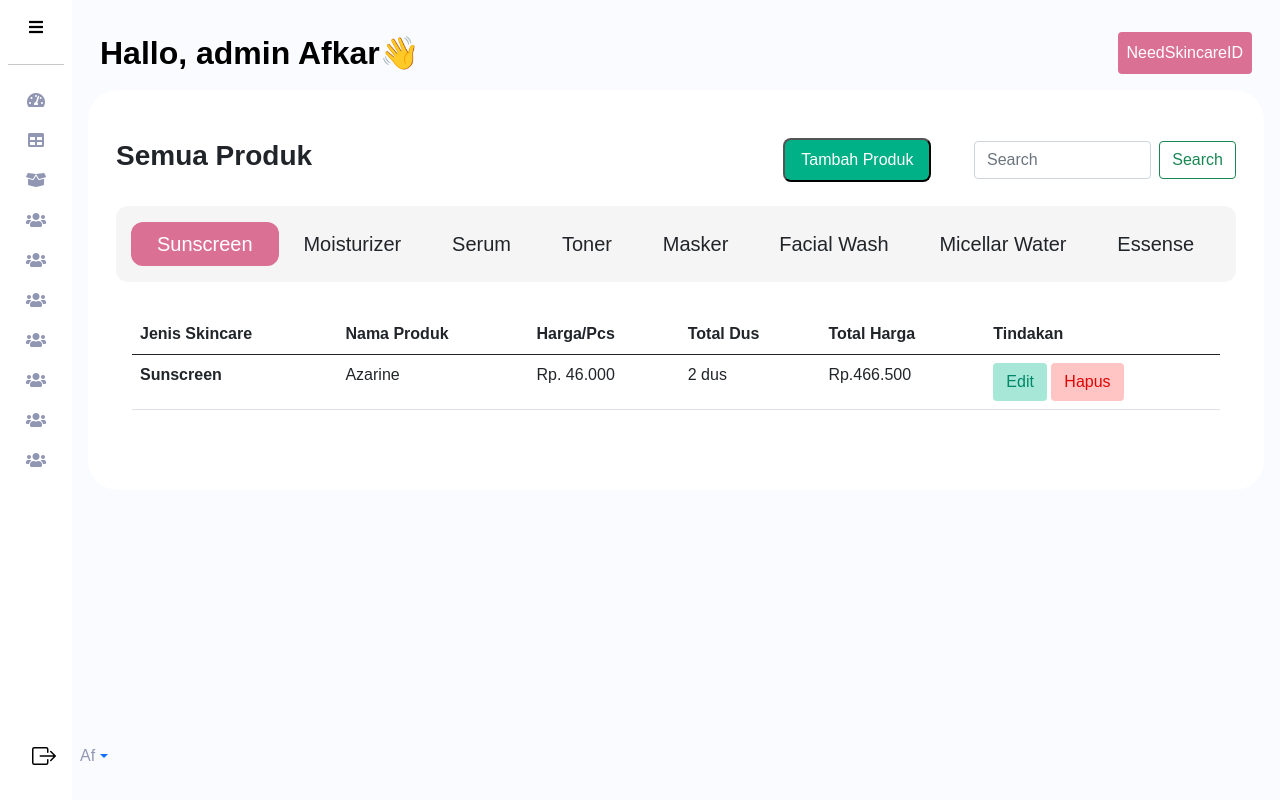
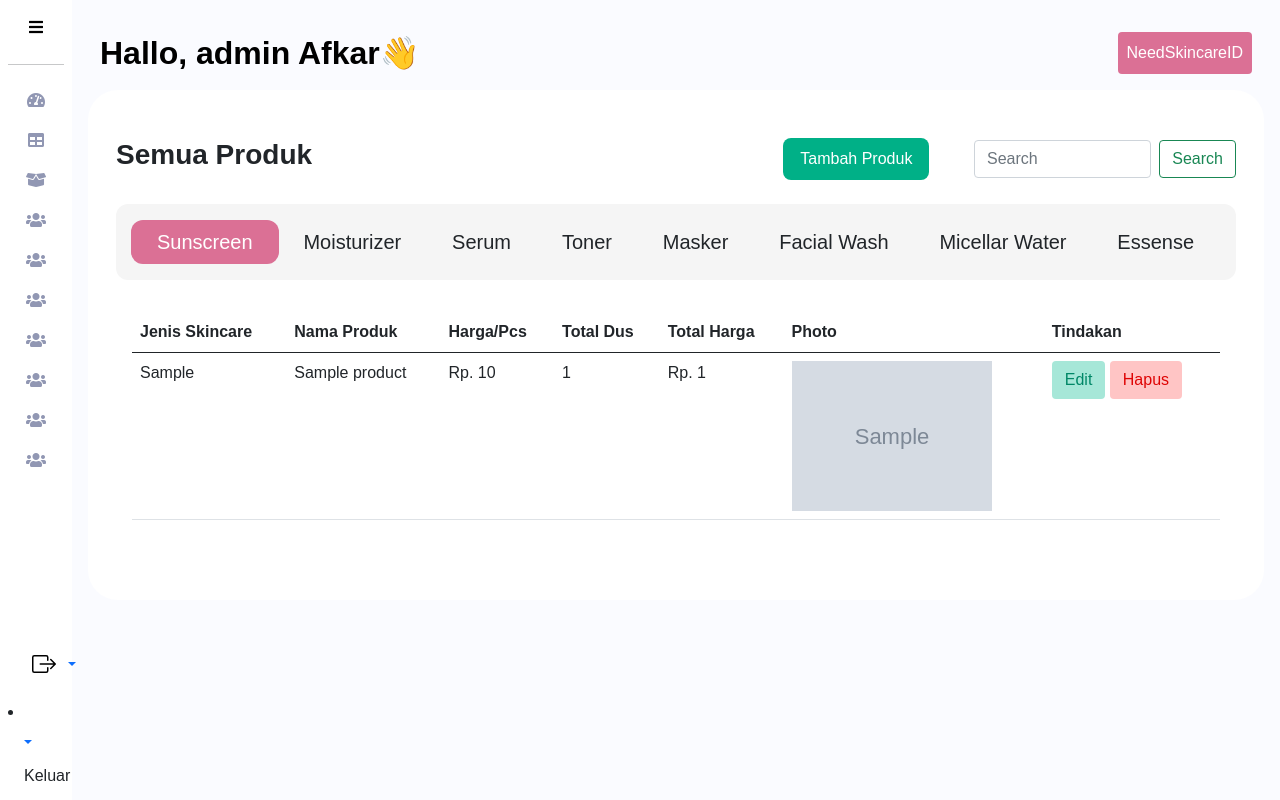
Before and after one commit to deskastudio/needskincareid, a Flask app: page /adminProduk in a window 1280 px wide. Run offline with Flask 3, Linux system fonts and the light colour scheme; grey boxes marked "Sample" are stand-in pictures; a database or web service that is not in the repository returns one stand-in record (values such as "Sample title").

Commit message:
tambah produk

```diff
--- a/app.py
+++ b/app.py
@@ -2,9 +2,10 @@
 from posixpath import dirname, join
 import re
 from dotenv import load_dotenv
-from flask import Flask, flash, render_template, request, redirect, session, url_for
+from flask import Flask, flash, jsonify, render_template, request, redirect, session, url_for
 from pymongo import MongoClient
 import bcrypt
+from werkzeug.utils import secure_filename
 
 dotenv_path = join(dirname(__file__), '.env')
 load_dotenv(dotenv_path)
@@ -12,14 +13,23 @@
 MONGODB_URI = os.environ.get("MONGODB_URI")
 DB_NAME =  str(os.environ.get("DB_NAME"))
 
+# Configuration for file uploads
+UPLOAD_FOLDER = 'static/uploads'
+ALLOWED_EXTENSIONS = {'png', 'jpg', 'jpeg', 'gif'}
+
+
 client = MongoClient(MONGODB_URI)
 db = client[DB_NAME]
 
 users_collection = db['users']
+products_collection = db["products"]
+
+def allowed_file(filename):
+    return '.' in filename and filename.rsplit('.', 1)[1].lower() in ALLOWED_EXTENSIONS
 
 app = Flask(__name__)
-
 app.secret_key = os.urandom(24)
+app.config['UPLOAD_FOLDER'] = UPLOAD_FOLDER
 
 @app.route('/')
 def index():
@@ -94,9 +104,10 @@
     else:
         return render_template('loginUser.html')
 
-@app.route('/produk')
+@app.route('/produk', methods=['GET'])
 def produk():
-    return render_template('produk.html')
+    products = products_collection.find()
+    return render_template('produk.html', products=products)
 
 @app.route('/sidebar')
 def sidebar():
@@ -108,7 +119,42 @@
 
 @app.route('/adminProduk')
 def adminProduk():
-    return render_template('adminProduk.html')
+    products = products_collection.find()
+    return render_template('adminProduk.html', products=products)
+
+@app.route('/add_product', methods=['POST'])
+def add_product():
+    if 'photo' not in request.files:
+        return jsonify({"status": "error", "message": "No file part"})
+
+    file = request.files['photo']
+    if file.filename == '':
+        return jsonify({"status": "error", "message": "No selected file"})
+
+    if file and allowed_file(file.filename):
+        filename = secure_filename(file.filename)
+        file.save(os.path.join(app.config['UPLOAD_FOLDER'], filename))
+
+        data = request.form
+        jenis_skincare = data['jenisSkincare']
+        nama_produk = data['namaProduk']
+        harga_per_pcs = data['hargaPerPcs']
+        total_dus = data['totalDus']
+        total_harga = data['totalHarga']
+
+        product = {
+            "jenis_skincare": jenis_skincare,
+            "nama_produk": nama_produk,
+            "harga_per_pcs": harga_per_pcs,
+            "total_dus": total_dus,
+            "total_harga": total_harga,
+            "photo": filename
+        }
+
+        products_collection.insert_one(product)
+        return jsonify({"status": "success", "message": "Product added successfully!"})
+    else:
+        return jsonify({"status": "error", "message": "Invalid file type"})
 
 @app.route('/adminPelanggan')
 def adminPelanggan():
--- a/templates/adminProduk.html
+++ b/templates/adminProduk.html
@@ -25,7 +25,10 @@
               <h3 class="fw-bold">Semua Produk</h3>
             </div>
             <div class="col-lg-2">
-              <button class="py-2 px-3" style="background-color: #00B087; color: white; border-radius: 8px;">Tambah Produk</button>
+              <!-- Button trigger modal -->
+              <button type="button" class="py-2 px-3 btn" style="background-color: #00B087; color: white; border-radius: 8px;" data-bs-toggle="modal" data-bs-target="#addProductModal">
+                Tambah Produk
+              </button>
             </div>
             <div class="col-lg-3">
                 <form class="d-flex">
@@ -47,20 +50,20 @@
                     <input type="radio" class="btn-check" name="btnradio" id="btnradio3" autocomplete="off">
                     <label class="btn fs-5" for="btnradio3">Serum</label>
 
-                    <input type="radio" class="btn-check" name="btnradio" id="btnradio3" autocomplete="off">
-                    <label class="btn fs-5" for="btnradio3">Toner</label>
+                    <input type="radio" class="btn-check" name="btnradio" id="btnradio4" autocomplete="off">
+                    <label class="btn fs-5" for="btnradio4">Toner</label>
 
-                    <input type="radio" class="btn-check" name="btnradio" id="btnradio3" autocomplete="off">
-                    <label class="btn fs-5" for="btnradio3">Masker</label>
+                    <input type="radio" class="btn-check" name="btnradio" id="btnradio5" autocomplete="off">
+                    <label class="btn fs-5" for="btnradio5">Masker</label>
 
-                    <input type="radio" class="btn-check" name="btnradio" id="btnradio3" autocomplete="off">
-                    <label class="btn fs-5" for="btnradio3">Facial Wash</label>
+                    <input type="radio" class="btn-check" name="btnradio" id="btnradio6" autocomplete="off">
+                    <label class="btn fs-5" for="btnradio6">Facial Wash</label>
 
-                    <input type="radio" class="btn-check" name="btnradio" id="btnradio3" autocomplete="off">
-                    <label class="btn fs-5" for="btnradio3">Micellar Water</label>
+                    <input type="radio" class="btn-check" name="btnradio" id="btnradio7" autocomplete="off">
+                    <label class="btn fs-5" for="btnradio7">Micellar Water</label>
 
-                    <input type="radio" class="btn-check" name="btnradio" id="btnradio3" autocomplete="off">
-                    <label class="btn fs-5" for="btnradio3">Essense</label>
+                    <input type="radio" class="btn-check" name="btnradio" id="btnradio8" autocomplete="off">
+                    <label class="btn fs-5" for="btnradio8">Essense</label>
                   </div>
               </div>
           </div>
@@ -75,21 +78,25 @@
                         <th scope="col">Harga/Pcs</th>
                         <th scope="col">Total Dus</th>
                         <th scope="col">Total Harga</th>
+                        <th scope="col">Photo</th>
                         <th scope="col">Tindakan</th>
                       </tr>
                     </thead>
                     <tbody>
-                      <tr>
-                        <th scope="row">Sunscreen</th>
-                        <td>Azarine</td>
-                        <td>Rp. 46.000</td>
-                        <td>2 dus</td>
-                        <td>Rp.466.500</td>
+                      {% for product in products %}
+                    <tr>
+                        <td>{{ product.jenis_skincare }}</td>
+                        <td>{{ product.nama_produk }}</td>
+                        <td>Rp. {{ product.harga_per_pcs }}</td>
+                        <td>{{ product.total_dus }}</td>
+                        <td>Rp. {{ product.total_harga }}</td>
+                        <td><img src="../static/uploads/{{ product.photo }}" alt="{{ product.jenis_skincare }}" width="200px" class="product-image" style="cursor: pointer;"></td>
                         <td>
                             <button class="btn" style="background-color:#A6E7D8; color:#008767;">Edit</button>
                             <button class="btn" style="background-color: #FFC5C5; color: #DF0404;">Hapus</button>
-                          </td>
-                      </tr>
+                        </td>
+                    </tr>
+                    {% endfor %}
                     </tbody>
                   </table>
               </div>
@@ -97,7 +104,105 @@
     </div>
     <!-- hero section end -->
 
+    <!-- Modal -->
+    <div class="modal fade" id="addProductModal" tabindex="-1" aria-labelledby="addProductModalLabel" aria-hidden="true">
+      <div class="modal-dialog">
+        <div class="modal-content">
+          <div class="modal-header">
+            <h5 class="modal-title" id="addProductModalLabel">Tambah Produk Baru</h5>
+            <button type="button" class="btn-close" data-bs-dismiss="modal" aria-label="Close"></button>
+          </div>
+          <div class="modal-body">
+            <form id="addProductForm" enctype="multipart/form-data">
+              <div class="mb-3">
+                <label for="jenisSkincare" class="form-label">Jenis Skincare</label>
+                <select class="form-select" id="jenisSkincare" name="jenisSkincare" required>
+                  <option value="">Pilih Jenis Skincare</option>
+                  <option value="Sunscreen">Sun                  <option value="Sunscreen">Sunscreen</option>
+                  <option value="Moisturizer">Moisturizer</option>
+                  <option value="Serum">Serum</option>
+                  <option value="Toner">Toner</option>
+                  <option value="Masker">Masker</option>
+                  <option value="Facial Wash">Facial Wash</option>
+                  <option value="Micellar Water">Micellar Water</option>
+                  <option value="Essense">Essense</option>
+                </select>
+              </div>
+              <div class="mb-3">
+                <label for="namaProduk" class="form-label">Nama Produk</label>
+                <input type="text" class="form-control" id="namaProduk" name="namaProduk" required>
+              </div>
+              <div class="mb-3">
+                <label for="hargaPerPcs" class="form-label">Harga/Pcs</label>
+                <input type="number" class="form-control" id="hargaPerPcs" name="hargaPerPcs" required>
+              </div>
+              <div class="mb-3">
+                <label for="totalDus" class="form-label">Total Dus</label>
+                <input type="number" class="form-control" id="totalDus" name="totalDus" required>
+              </div>
+              <div class="mb-3">
+                <label for="totalHarga" class="form-label">Total Harga</label>
+                <input type="number" class="form-control" id="totalHarga" name="totalHarga" required>
+              </div>
+              <div class="mb-3">
+                <label for="photo" class="form-label">Upload Foto</label>
+                <input type="file" class="form-control" id="photo" name="photo" required>
+              </div>
+              <button type="submit" class="btn btn-primary">Tambah</button>
+            </form>
+          </div>
+        </div>
+      </div>
+    </div>
+
+    <!-- Modal for product image -->
+    <div class="modal fade" id="productImageModal" tabindex="-1" aria-labelledby="productImageModalLabel" aria-hidden="true">
+      <div class="modal-dialog modal-lg modal-dialog-centered">
+        <div class="modal-content">
+          <div class="modal-body text-center">
+            <img id="productImage" src="" alt="" style="max-width: 100%;">
+          </div>
+        </div>
+      </div>
+    </div>
 
     <script src="https://cdn.jsdelivr.net/npm/bootstrap@5.0.2/dist/js/bootstrap.bundle.min.js" integrity="sha384-MrcW6ZMFYlzcLA8Nl+NtUVF0sA7MsXsP1UyJoMp4YLEuNSfAP+JcXn/tWtIaxVXM" crossorigin="anonymous"></script>
+    <script src="https://code.jquery.com/jquery-3.6.0.min.js"></script>
+    <script>
+      $(document).ready(function() {
+        $("#addProductForm").on("submit", function(event) {
+          event.preventDefault();
+
+          var formData = new FormData(this);
+
+          $.ajax({
+            type: "POST",
+            url: "/add_product",
+            data: formData,
+            contentType: false,
+            processData: false,
+            success: function(response) {
+              alert(response.message);
+              $("#addProductModal").modal('hide');
+              location.reload();
+            },
+            error: function(error) {
+              alert("Error adding product: " + error.responseJSON.message);
+            }
+          });
+        });
+
+        // untuk menampilkan gambar produk
+        const productImages = document.querySelectorAll('.product-image');
+        productImages.forEach(function(image) {
+            image.addEventListener('click', function() {
+                const modal = new bootstrap.Modal(document.getElementById('productImageModal'));
+                const productImage = document.getElementById('productImage');
+                productImage.src = this.src;
+                modal.show();
+            });
+        });
+    });
+    </script>
   </body>
 </html>
--- a/templates/sidebarAdmin.html
+++ b/templates/sidebarAdmin.html
@@ -89,11 +89,8 @@
       <div class="dropdown">
         <a href="#" id="keluar-link" class="d-flex align-items-center justify-content-center justify-content-sm-start p-3 link-body-emphasis text-decoration-none dropdown-toggle" data-bs-toggle="dropdown" aria-expanded="false">
         <img src="./static/img/box-arrow-right.svg" alt="" width="40" height="40" class="px-2">
-          <span class="nav-link py-2 rounded-0">Afkar Dzaki</span>
+        <li><a class="dropdown-item" href="#">Keluar</a></li>
         </a>
-        <ul class="dropdown-menu text-small shadow">
-          <li><a class="dropdown-item" href="#">Keluar</a></li>
-        </ul>
       </div>
     </div>
 
```
Also changed, not shown: static/uploads/Screenshot_2023-12-03_170648.png (added), static/uploads/Screenshot_2023-12-08_130108.png (added), static/uploads/Screenshot_2024-05-29_215336.png (added).
